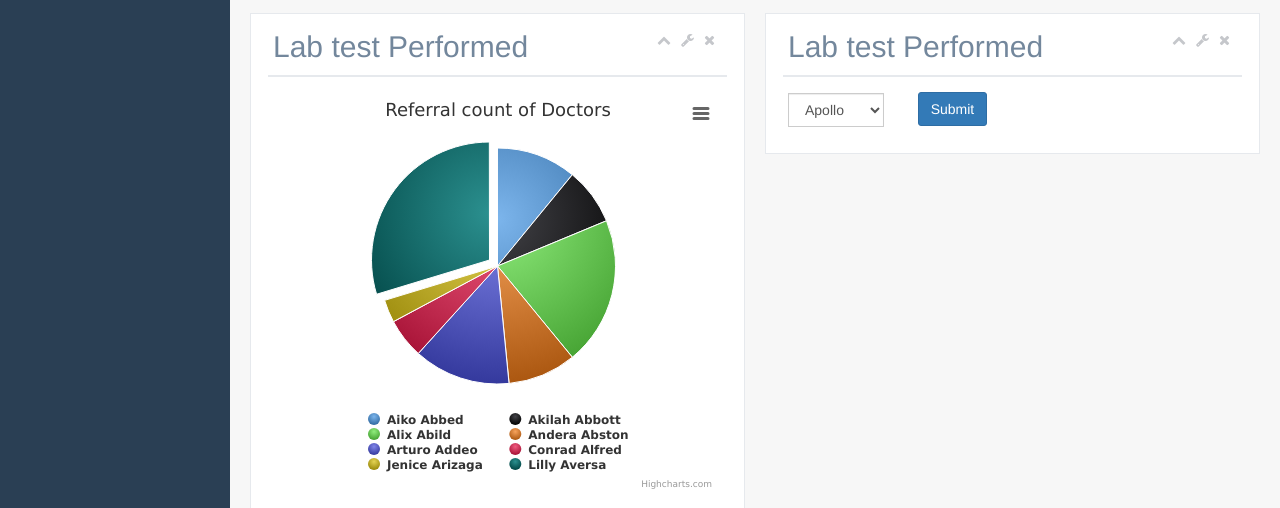
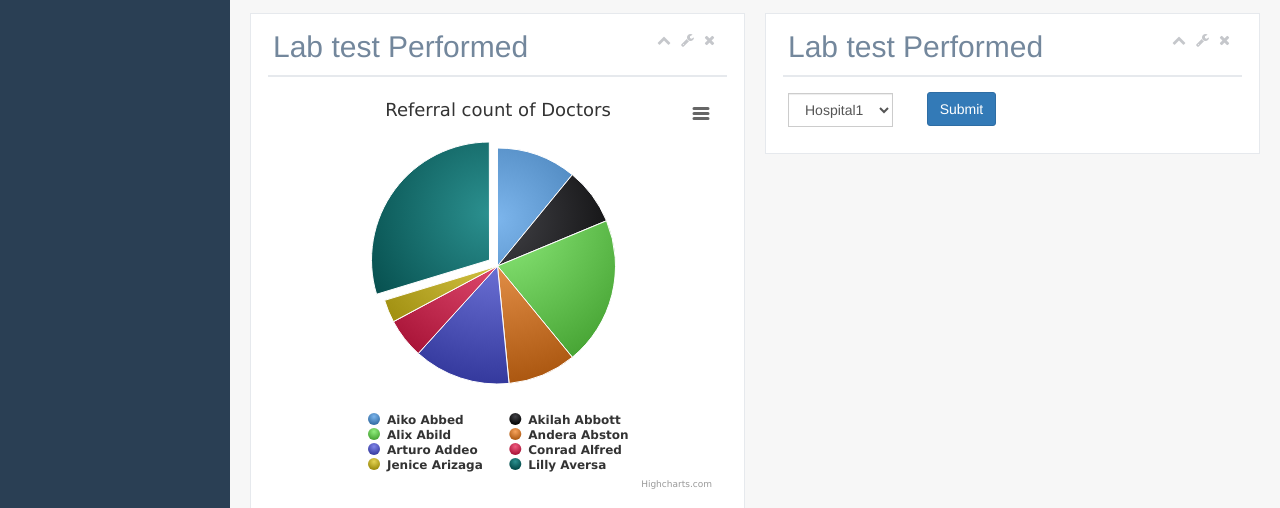
Before and after one commit to deepudaksh/BI-Tool-for-Hospital---flask_python_app, a Flask app: page / in a window 1280 px wide. Shown: the part 802-1310 px from the top of the page. Run offline with Flask 2, Linux system fonts and the light colour scheme; data that the repository does not hold is empty; some libraries are stand-ins or nearby versions.

Commit message:
Update index.html

```diff
--- a/templates/index.html
+++ b/templates/index.html
@@ -438,9 +438,9 @@
                   <form>
                     <div class="form-group" action="/" method="post" style="display:inline-block;margin-right:30px;">
                       <select required name="map" id="map" class="form-control">
-                        <option value="Apollo Hospital">Apollo</option>
-                        <option value="Fortis Hospital">Fortis</option>
-                        <option value="Manipal Hospital">Manipal</option>
+                        <option value="Apollo Hospital">Hospital1</option>
+                        <option value="Fortis Hospital">Hospital2</option>
+                        <option value="Manipal Hospital">Hospital3</option>
 
                       </select>
 
```
